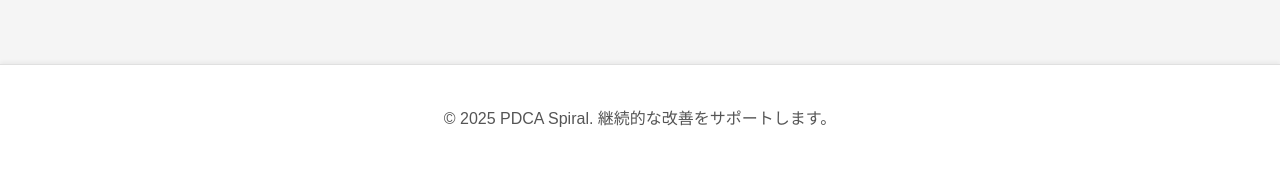
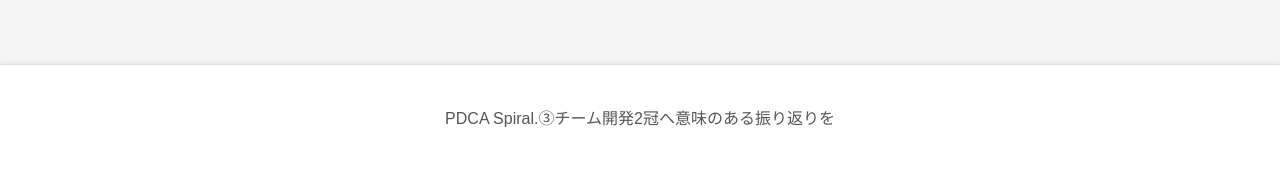
Before and after one commit to taiki-yokoyama/2025winterHackathonE, a PHP site: page /dashboard.php in a window 1280 px wide. Shown: the part 2009-2181 px from the top of the page. Run offline with PHP 8.4, Linux system fonts and the light colour scheme; the visitor is signed in with stand-in values (Sample User, id 1); data comes from the database, SQL or seed files in the repository.

Commit message:
フッター変更

```diff
--- a/pdca-spiral/src/views/layouts/footer.php
+++ b/pdca-spiral/src/views/layouts/footer.php
@@ -4,7 +4,7 @@
     <footer class="bg-white border-t mt-12">
         <div class="max-w-7xl mx-auto px-4 sm:px-6 lg:px-8 py-6">
             <div class="text-center text-gray-600">
-                <p>&copy; 2025 PDCA Spiral. 継続的な改善をサポートします。</p>
+                <p>PDCA Spiral.③チーム開発2冠へ意味のある振り返りを </p>
             </div>
         </div>
     </footer>
```
